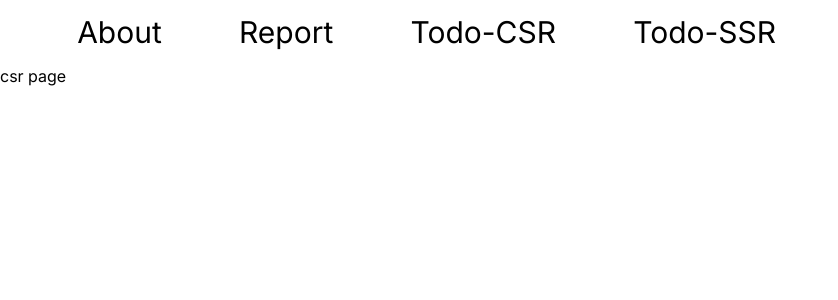
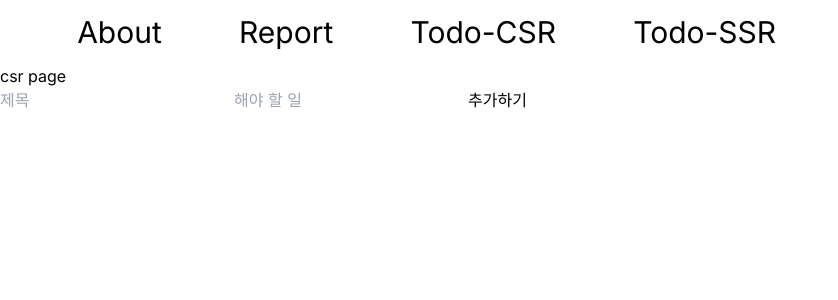
Before and after one commit to leejieun2023/NETX-todolist, a Next.js app: page /todo-csr in a window 1280 px wide. Shown: the top 300 px of the page, without its empty margins (0-838 px from the left). Built offline with nearby package versions, Linux system fonts and the light colour scheme.

Commit message:
Feat: Form 컴포넌트 작성

```diff
--- a/src/app/about/page.tsx
+++ b/src/app/about/page.tsx
@@ -8,12 +8,12 @@ const AboutPage = async () => {
 
   return (
     <main className="flex justify-center">
-      <div className="flex justify-evenly items-center gap-44 mt-10 min-w-max">
+      <div className="flex justify-evenly items-center">
         <Image
           src={company.image}
           alt="company image"
-          width={200}
-          height={300}
+          width={300}
+          height={400}
           className="-z-20"
         />
       </div>
--- a/src/app/todo-csr/page.tsx
+++ b/src/app/todo-csr/page.tsx
@@ -1,12 +1,14 @@
 "use client";
 
 import React from "react";
+import Form from "@/components/TodoList/Form";
 
 const TodosCsrPage = () => {
 
   return (
     <main>
       <p>csr page</p>
+      <Form></Form>
     </main>
   );
 };
--- /dev/null
+++ b/src/components/TodoList/Form.tsx
@@ -0,0 +1,80 @@
+"use client";
+
+import React, { useState } from "react";
+import { newTodo } from "@/types/types";
+import { useMutation, useQueryClient } from "@tanstack/react-query";
+
+const Form = () => {
+    const [title, setTitle] = useState("");
+    const [content, setContent] = useState("");
+
+    const queryClient = useQueryClient();
+
+    const writeMutation = useMutation({
+        mutationFn: async (newtodo: newTodo) => {
+            try {
+                await fetch("http://localhost:4001/todos", {
+                    method: "POST",
+                    body: JSON.stringify(newtodo)
+                });
+            } catch (error) {
+                console.log("error", error);
+            }
+        }
+    });
+
+    const handleSubmit = async () => {
+        if (!title || !content) {
+            alert("제목 또는 내용을 채워주세요!");
+            return;
+        }
+        if (!window.confirm("등록하시겠습니까?")) {
+            return;
+        }
+
+        try {
+            const newtodo: newTodo = {
+                title,
+                content,
+                isDone: false
+            };
+            writeMutation.mutate(newtodo, {
+                onSuccess: () => {
+                    queryClient.invalidateQueries({ queryKey: ["todos"] });
+                    setTitle("");
+                    setContent("");
+                }
+            });
+        } catch (error) {
+            alert("등록이 실패되었습니다.")
+        }
+    };
+
+    return (
+        <section>
+            <form onSubmit={(event) => {
+                event.preventDefault();
+                handleSubmit();
+            }}>
+                <input
+                    placeholder="제목"
+                    value={title}
+                    onChange={(event) => setTitle(event.target.value)}>
+                </input>
+
+                <input
+                    placeholder="해야 할 일"
+                    value={content}
+                    onChange={(event) => setContent(event.target.value)}>
+                </input>
+
+                <button
+                    type="submit">
+                    추가하기
+                </button>
+            </form>
+        </section>
+    );
+}
+
+export default Form;
--- a/src/types/types.ts
+++ b/src/types/types.ts
@@ -8,5 +8,7 @@ export type TodoType = {
   id: string;
   title: string;
   isDone: boolean;
-  contents: string;
+  content: string;
 }
+
+export type newTodo = Omit<TodoType, "id">;
```
Also changed, not shown: db.json (+7 -1 lines).
